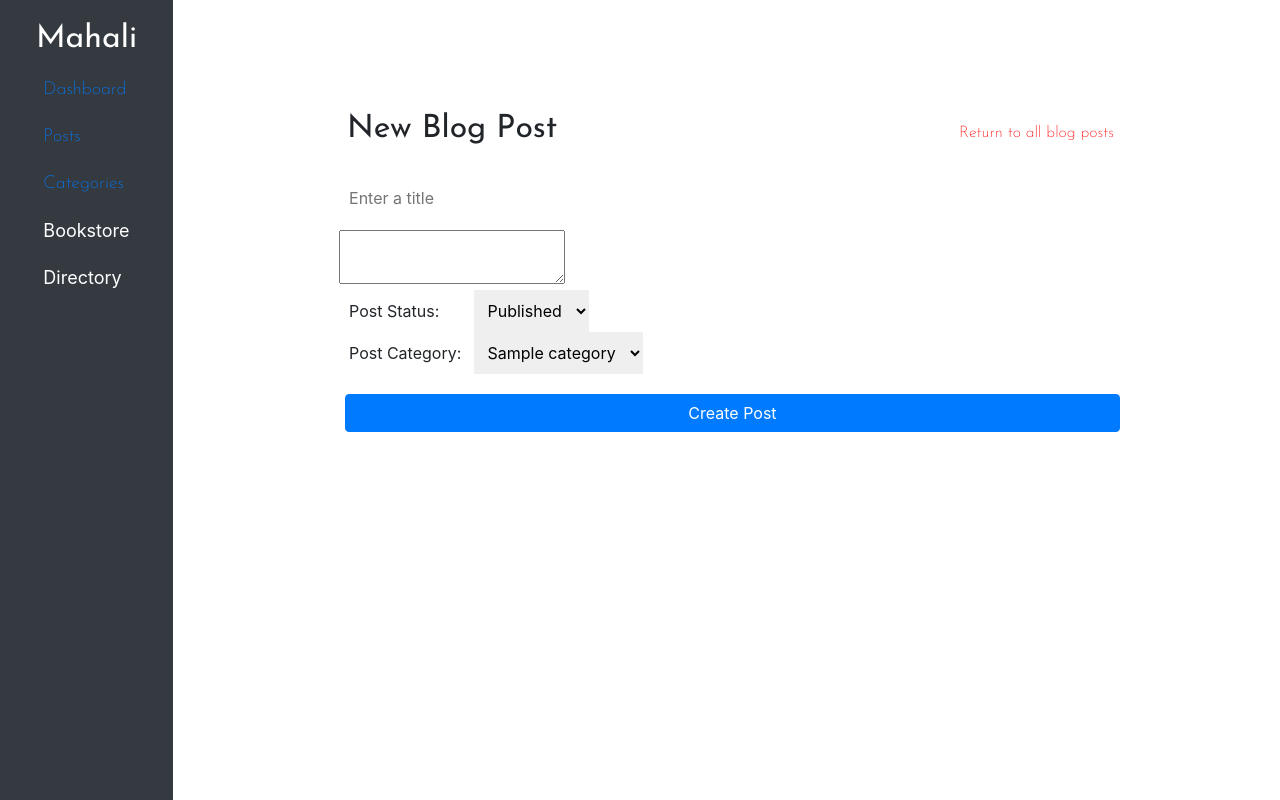
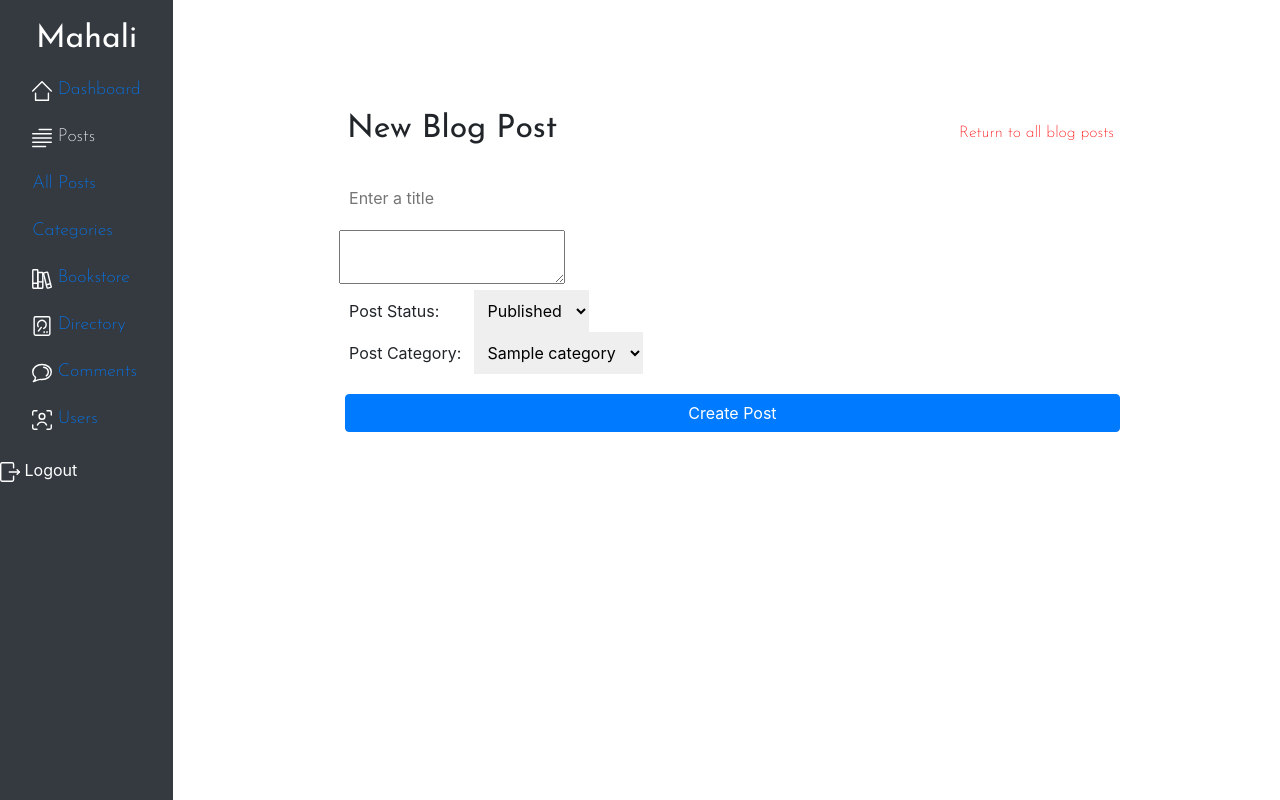
Before and after one commit to MrNaughtZero/Black_Business_Directory, a Flask app: page /dashboard/create/post in a window 1280 px wide. Run offline with Flask 2, Linux system fonts and the light colour scheme; tables that the repository leaves empty hold one stand-in row (values such as "Sample post"); some libraries are stand-ins or nearby versions.

Commit message:
admin dashboard links and icons updated

```diff
--- a/app/templates/include/admin/side-navigation.html
+++ b/app/templates/include/admin/side-navigation.html
@@ -6,27 +6,54 @@
         <div class="side-nav-links">
             <ul>
                 <a href="{{url_for('admin_bp.dashboard')}}">
+
                     <li>
-                        Dashboard
+                        <svg id="svg-home" height="20" width="20" xmlns="http://www.w3.org/2000/svg" viewBox="0 0 14 14"><defs><style>.a{fill:none;stroke:white;stroke-linecap:round;stroke-linejoin:round;}</style></defs><title>interface-home-3</title><polyline class="a" points="0.5 7 7 0.5 13.5 7"/><polyline class="a" points="2.5 8.5 2.5 13.5 11.5 13.5 11.5 8.5"/></svg>    Dashboard
                     </li>
                 </a>
-                <a href="{{url_for('admin_bp.posts')}}">
+                <a id="showPostsLink" onclick="menuShowSubPosts()">
                     <li>
+                        <svg id="article-svg" height="20" width="20" xmlns="http://www.w3.org/2000/svg" viewBox="0 0 14 14"><defs><style>.a{fill:none;stroke:white;stroke-linecap:round;stroke-linejoin:round;}</style></defs><title>interface-text-formatting-paragraph-article</title><line class="a" x1="13.5" y1="1" x2="5" y2="1"/><line class="a" x1="13.5" y1="4" x2="0.5" y2="4"/><line class="a" x1="13.5" y1="7" x2="0.5" y2="7"/><line class="a" x1="9.5" y1="13" x2="0.5" y2="13"/><line class="a" x1="13.5" y1="10" x2="0.5" y2="10"/></svg>
                         Posts
                     </li>
                 </a>
-                <a href="{{url_for('admin_bp.category_page')}}">
+                <div class="hidden-post-links">
+                    <a href="{{url_for('admin_bp.posts')}}">
+                        <li>All Posts</li>
+                    </a>
+                    <a href="{{url_for('admin_bp.category_page')}}">
+                        <li>Categories</li>
+                    </a>
+                </div>
+               <a href="#">
                     <li>
-                        Categories
+                        <svg id="svg-book" height="20" width="20" xmlns="http://www.w3.org/2000/svg" viewBox="0 0 14 14"><defs><style>.a{fill:none;stroke:white;stroke-linecap:round;stroke-linejoin:round;}</style></defs><title>interface-content-book-2</title><rect class="a" x="0.553" y="0.5" width="3.5" height="13" rx="0.5"/><rect class="a" x="4.053" y="2.5" width="3.5" height="11" rx="0.5"/><rect class="a" x="9.263" y="2.3" width="3" height="11" rx="0.5" transform="translate(-1.571 2.846) rotate(-14.047)"/><line class="a" x1="0.553" y1="10" x2="4.053" y2="10"/><line class="a" x1="4.053" y1="9" x2="7.553" y2="9"/><line class="a" x1="10.053" y1="11" x2="12.93" y2="10.281"/></svg>
+                        Bookstore
                     </li>
                 </a>
-                <li>
-                    Bookstore
-                </li>
-                <li>
-                    Directory
-                </li>
+                <a href="#">
+                    <li>
+                        <svg id="directory-svg" width="20" height="20" xmlns="http://www.w3.org/2000/svg" viewBox="0 0 14 14"><defs><style>.a{fill:none;stroke:white;stroke-linecap:round;stroke-linejoin:round;}</style></defs><title>computer-storage-hard-disk</title><rect class="a" x="1.5" y="0.5" width="11" height="13" rx="1"/><line class="a" x1="4.5" y1="10.5" x2="6.5" y2="8"/><path class="a" d="M4.3,7.445A3,3,0,1,1,8.224,8.692"/><line class="a" x1="8.5" y1="11" x2="8.5" y2="11.5"/><line class="a" x1="10.5" y1="11" x2="10.5" y2="11.5"/></svg>
+                        Directory
+                    </li>
+                </a>
+                <a href="#">
+                    <li>
+                        <svg id="comments-svg" height="20" width="20" xmlns="http://www.w3.org/2000/svg" viewBox="0 0 14 14"><defs><style>.a{fill:none;stroke:white;stroke-linecap:round;stroke-linejoin:round;}</style></defs><path class="a" d="M5.588,11.476c-.3-.054-4.6,1.529-4.6,1.529,1.045-1,1.592-1.975,1.463-2.92A4.866,4.866,0,0,1,.5,6.3C.5,3.37,3.41,1,7,1s6.5,2.375,6.5,5.3S10.59,11.6,7,11.6A7.949,7.949,0,0,1,5.588,11.476Z"/><path class="a" d="M8.2,3.017A3.7,3.7,0,0,1,11.427,6.4a3.248,3.248,0,0,1-1.455,2.62"/></svg>
+                        Comments
+                    </li>
+                </a>
+                <a href="#">
+                    <li>
+                        <svg id="user-svg" height="20" width="20" xmlns="http://www.w3.org/2000/svg" viewBox="0 0 14 14"><defs><style>.a{fill:none;stroke:white;stroke-linecap:round;stroke-linejoin:round;}</style></defs><title>interface-id-user</title><path class="a" d="M13.5,10.5v2a1,1,0,0,1-1,1h-2"/><path class="a" d="M10.5.5h2a1,1,0,0,1,1,1v2"/><path class="a" d="M.5,3.5v-2a1,1,0,0,1,1-1h2"/><path class="a" d="M3.5,13.5h-2a1,1,0,0,1-1-1v-2"/><circle class="a" cx="7" cy="4.5" r="2"/><path class="a" d="M10.163,10.5a3.5,3.5,0,0,0-6.326,0"/></svg>
+                        Users
+                    </li>
+                </a>
             </ul>
+        </div>
+        <div class="logout-user">
+            <svg width="20" height="20" id="logout-svg" xmlns="http://www.w3.org/2000/svg" viewBox="0 0 14 14"><defs><style>.a{fill:none;stroke:whitestroke-linecap:round;stroke-linejoin:round;}</style></defs><title>interface-logout</title><path class="a" d="M9.5,10v2.5a1,1,0,0,1-1,1h-7a1,1,0,0,1-1-1V1.5a1,1,0,0,1,1-1h7a1,1,0,0,1,1,1V4"/><line class="a" x1="6.5" y1="7" x2="13.5" y2="7"/><polyline class="a" points="12 5.5 13.5 7 12 8.5"/></svg>
+            Logout
         </div>
     </div>
 </nav>
```
